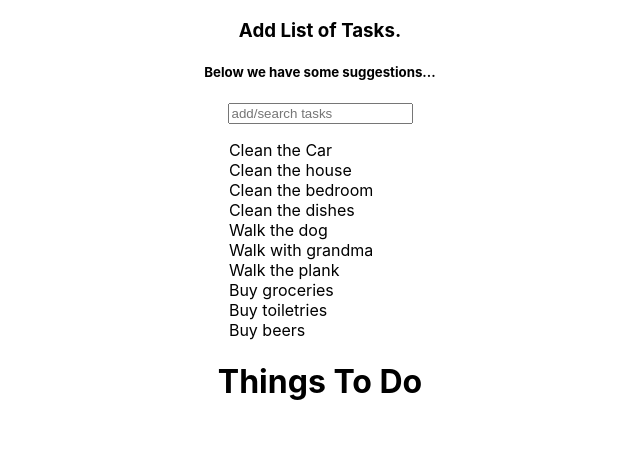
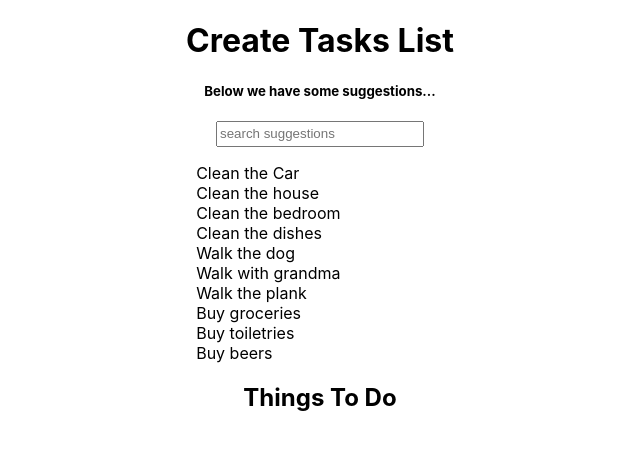
Before and after one commit to YohanesDemissie/react-assesment, a React (Create React App) app: page / in a window 1280 px wide. Shown: the top 450 px of the page, without its empty margins (320-960 px from the left). Built offline with nearby package versions, Linux system fonts and the light colour scheme; the HTML template or start-up script is replaced by a standard one.

Commit message:
COMPLETE AND CONFIDENT AND READY TO TURN IN!

```diff
--- a/src/App.css
+++ b/src/App.css
@@ -6,7 +6,7 @@ div {
 
 ul {
   text-align: left;
-  margin-left: 30%;
+  margin-left: 25%;
   text-decoration: none;
   list-style-type: none;
   line-height: 20px;
@@ -16,3 +16,8 @@ li:hover {
   cursor: pointer;
   border: solid 1px black;
 }
+
+input {
+  width: 200px;
+  height: 20px;
+}
--- a/src/App.js
+++ b/src/App.js
@@ -70,7 +70,7 @@ class App extends React.Component {
 
     return (
       <div>
-        <h3>Add List of Tasks.</h3>
+        <h1>Create Tasks List</h1>
         <h5>Below we have some suggestions...</h5>
         <div>
           <input
@@ -78,7 +78,7 @@ class App extends React.Component {
             value={this.state.searchString}
             ref="search"
             onChange={this.handleChange}
-            placeholder="add/search tasks"
+            placeholder="search suggestions"
           />
           <ul>
             {tasks.map((item, index) => {
@@ -92,7 +92,7 @@ class App extends React.Component {
               );
             })}
           </ul>
-          <h1>Things To Do</h1>
+          <h2>Things To Do</h2>
           <ul>
             {results.map((item, index) => {
               return (
```
